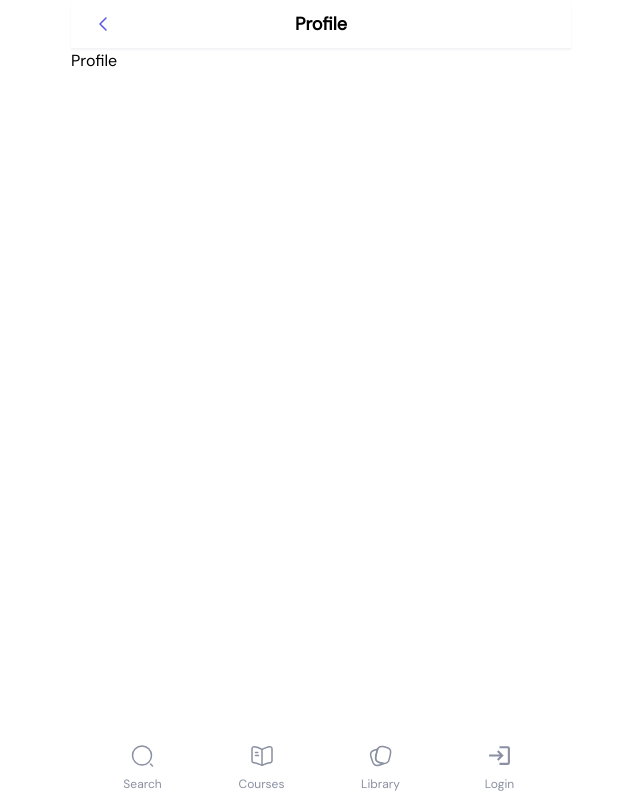
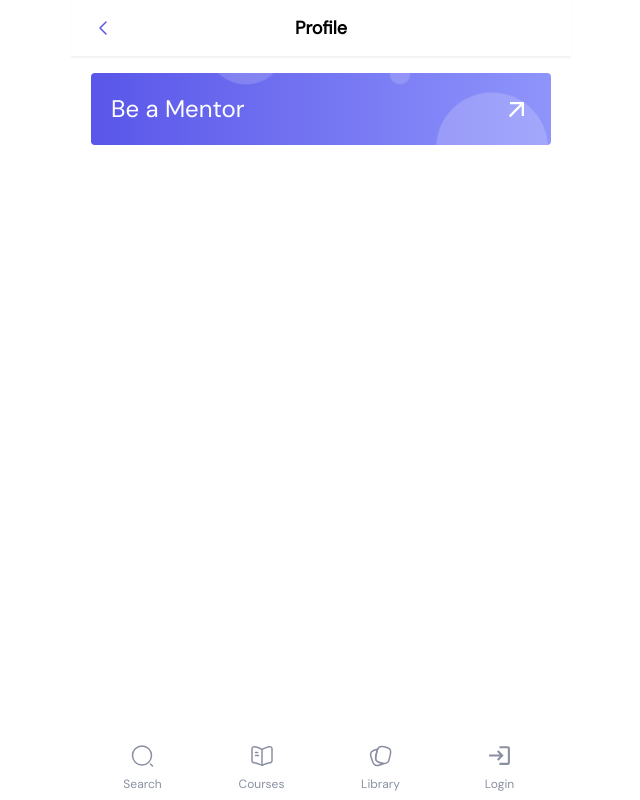
Before and after one commit to mohamad-salimi/education-app, a Next.js app: page /profile in a window 1280 px wide. Shown: the whole page, without its empty margins (319-959 px from the left). Built offline with nearby package versions, Linux system fonts and the light colour scheme; no server answers.

Commit message:
feat: develop instructor button

```diff
--- a/app/profile/page.tsx
+++ b/app/profile/page.tsx
@@ -1,5 +1,5 @@
+import React from "react";
 import Profile from "@/components/profile/Profile";
-import React from "react";
 
 const ProfilePage = () => {
   return <Profile />;
--- /dev/null
+++ b/components/encryptButton/EncryptButton.tsx
@@ -0,0 +1,72 @@
+"use client";
+
+import { FC, ReactElement, useRef, useState } from "react";
+
+interface EncryptButtonProps {
+  title: string;
+  cyclesPerLetter?: number;
+  shuffleTime?: number;
+  chars?: string;
+  icon?: ReactElement;
+}
+
+const EncryptButton: FC<EncryptButtonProps> = ({
+  title,
+  cyclesPerLetter = 2,
+  shuffleTime = 50,
+  chars = "!@#$%^&*():{};|,.<>/?",
+  icon,
+}) => {
+  const intervalRef = useRef<NodeJS.Timeout | null>(null);
+
+  const [text, setText] = useState<string>(title);
+
+  const scramble = () => {
+    let pos = 0;
+
+    intervalRef.current = setInterval(() => {
+      const scrambled = title
+        .split("")
+        .map((char, index) => {
+          if (pos / cyclesPerLetter > index) {
+            return char;
+          }
+
+          const randomCharIndex = Math.floor(Math.random() * chars.length);
+          return chars[randomCharIndex];
+        })
+        .join("");
+
+      setText(scrambled);
+      pos++;
+
+      if (pos >= title.length * cyclesPerLetter) {
+        stopScramble();
+      }
+    }, shuffleTime);
+  };
+
+  const stopScramble = () => {
+    if (intervalRef.current) {
+      clearInterval(intervalRef.current);
+      intervalRef.current = null;
+    }
+    setText(title);
+  };
+
+  return (
+    <button
+      onMouseEnter={scramble}
+      onMouseLeave={stopScramble}
+      className="group relative transform overflow-hidden rounded border border-neutral-500 bg-neutral-700 px-4 py-2.5 font-mono font-medium uppercase text-neutral-300 transition-transform hover:scale-105 hover:text-indigo-300 active:scale-95"
+    >
+      <div className="relative z-10 flex items-center gap-2">
+        {icon}
+        <span>{text}</span>
+      </div>
+      <span className="via-gray-50-400/100 absolute inset-0 z-0 scale-125 bg-gradient-to-t from-indigo-400/0 from-40% to-indigo-400/0 to-60% opacity-0 transition-opacity duration-300 group-hover:opacity-100" />
+    </button>
+  );
+};
+
+export default EncryptButton;
--- a/components/layout/header/Header.tsx
+++ b/components/layout/header/Header.tsx
@@ -12,7 +12,7 @@ type HeaderProps = {
 const Header: FC<HeaderProps> = ({ title }) => {
   const router = useRouter();
   return (
-    <div className="sticky top-0 z-10 flex items-center justify-center border-b border-divider bg-white px-5 py-2.5 shadow-sm">
+    <div className="sticky top-0 z-10 flex items-center justify-center border-b border-divider bg-white px-5 py-3.5 shadow-sm">
       <button
         onClick={() => router.replace("/")}
         className="absolute left-5 text-primary"
--- a/components/profile/Profile.tsx
+++ b/components/profile/Profile.tsx
@@ -1,7 +1,12 @@
 import React from "react";
+import InstructorButton from "./instructorButton/InstructorButton";
 
 const Profile = () => {
-  return <div>Profile</div>;
+  return (
+    <div className="flex flex-col gap-y-3 px-5 pb-20 pt-4">
+      <InstructorButton />
+    </div>
+  );
 };
 
 export default Profile;
--- /dev/null
+++ b/components/profile/instructorButton/InstructorButton.tsx
@@ -0,0 +1,60 @@
+import React from "react";
+import Link from "next/link";
+import { MdArrowOutward } from "react-icons/md";
+
+const InstructorButton = () => {
+  return (
+    <Link
+      href={"/add-course"}
+      className="relative flex w-full items-center justify-between overflow-hidden rounded bg-gradient-to-l from-[#8f94fb] to-primary p-5"
+    >
+      <span className="text-2xl text-white">Be a Mentor</span>
+      <MdArrowOutward size={28} color="white" />
+
+      <ul className="absolute left-0 top-0 h-full w-full overflow-hidden">
+        <li
+          className="animate-circle absolute bottom-[-150px] left-[25%] h-20 w-20 rounded-full bg-white/20"
+          style={{ animationDuration: "25s" }}
+        ></li>
+        <li
+          className="animate-circle absolute bottom-[-150px] left-[10%] h-5 w-5 rounded-full bg-white/20"
+          style={{ animationDuration: "12s", animationDelay: "2s" }}
+        ></li>
+        <li
+          className="animate-circle absolute bottom-[-150px] left-[70%] h-5 w-5 rounded-full bg-white/20"
+          style={{ animationDuration: "25s", animationDelay: "4s" }}
+        ></li>
+        <li
+          className="w-15 h-15 animate-circle absolute bottom-[-150px] left-[40%] rounded-full bg-white/20 duration-[18s]"
+          style={{ animationDuration: "18s" }}
+        ></li>
+        <li
+          className="animate-circle absolute bottom-[-150px] left-[65%] h-5 w-5 rounded-full bg-white/20"
+          style={{ animationDuration: "25s" }}
+        ></li>
+        <li
+          className="animate-circle absolute bottom-[-150px] left-[75%] h-28 w-28 rounded-full bg-white/20 delay-[3s]"
+          style={{ animationDuration: "25s", animationDelay: "3s" }}
+        ></li>
+        <li
+          className="animate-circle absolute bottom-[-150px] left-[35%] h-36 w-36 rounded-full bg-white/20 delay-[7s]"
+          style={{ animationDuration: "25s", animationDelay: "7s" }}
+        ></li>
+        <li
+          className="animate-circle absolute bottom-[-150px] left-[50%] h-6 w-6 rounded-full bg-white/20"
+          style={{ animationDuration: "45s", animationDelay: "15s" }}
+        ></li>
+        <li
+          className="animate-circle absolute bottom-[-150px] left-[20%] h-4 w-4 rounded-full bg-white/20 delay-[2s] duration-[35s]"
+          style={{ animationDuration: "35s", animationDelay: "2s" }}
+        ></li>
+        <li
+          className="animate-circle absolute bottom-[-150px] left-[85%] h-36 w-36 rounded-full bg-white/20 duration-[11s]"
+          style={{ animationDuration: "11s" }}
+        ></li>
+      </ul>
+    </Link>
+  );
+};
+
+export default InstructorButton;
--- a/tailwind.config.ts
+++ b/tailwind.config.ts
@@ -32,9 +32,17 @@ export default {
           "0%": { transform: "translateY(100%)" },
           "100%": { transform: "translateY(0)" },
         },
+        circle: {
+          "0%": { transform: "translateY(0) rotate(0deg)", opacity: "1" },
+          "100%": {
+            transform: "translateY(-1000px) rotate(720deg)",
+            opacity: "0",
+          },
+        },
       },
       animation: {
         drawer: "drawer 0.3s",
+        circle: "circle linear infinite",
       },
     },
   },
```
